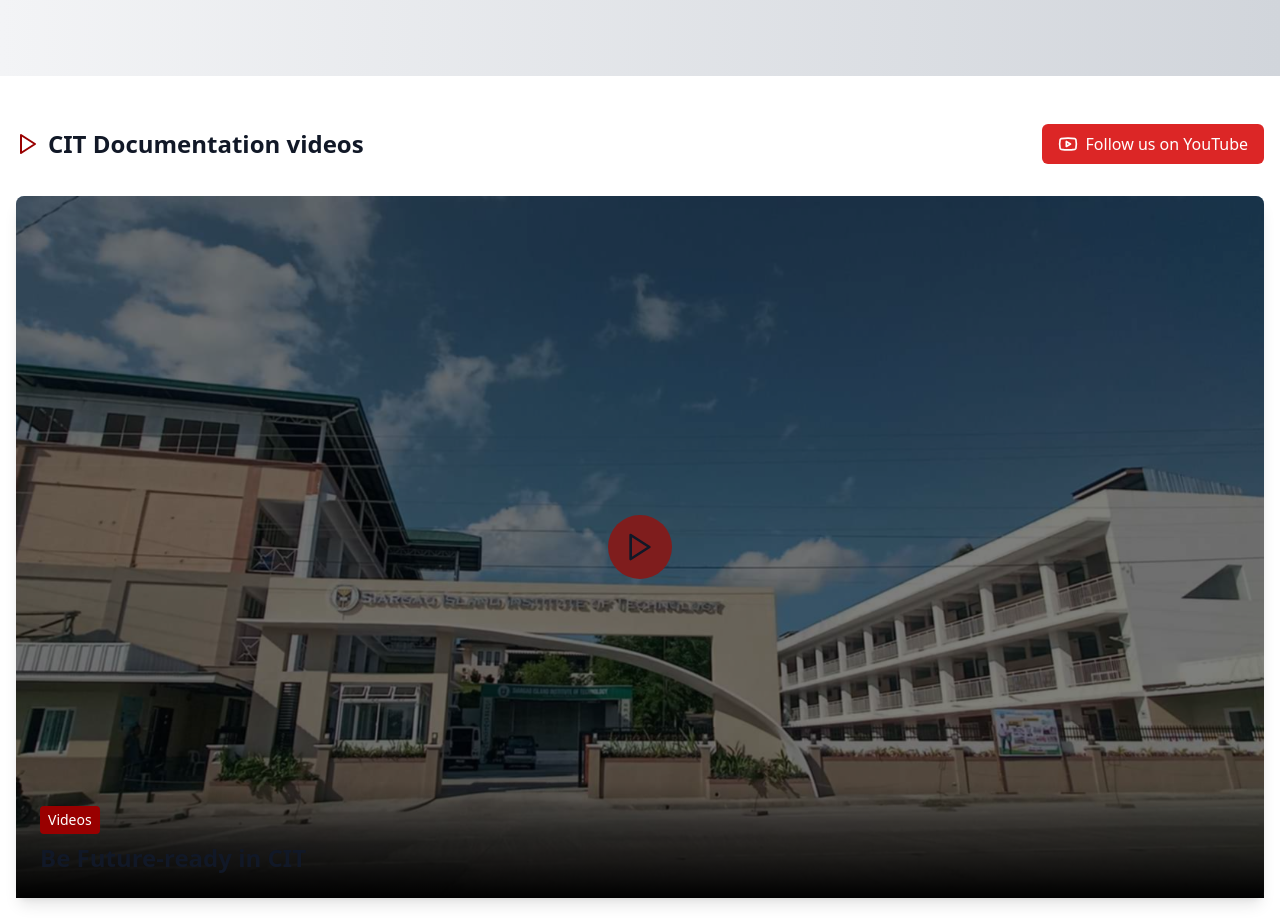
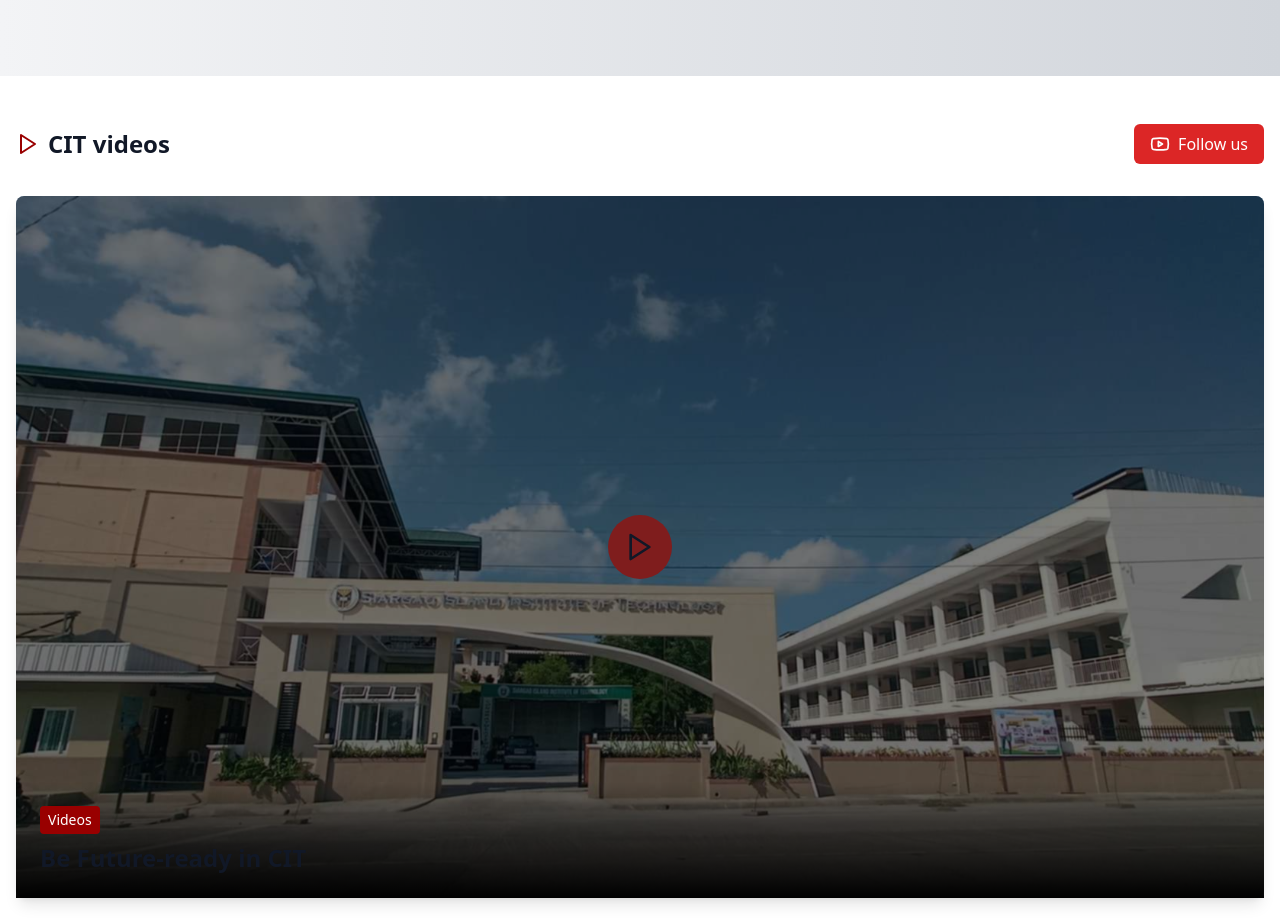
Before and after one commit to JoshCreatives/CITTechFront, a React (Vite) app: page / in a window 1280 px wide. Shown: the part 3440-4361 px from the top of the page. Built offline with nearby package versions, Linux system fonts and the light colour scheme.

Commit message:
update videoshow

```diff
--- a/src/components/VideoShowcase.tsx
+++ b/src/components/VideoShowcase.tsx
@@ -51,7 +51,7 @@
         >
           <div className="flex items-center gap-2">
             <Play className="h-6 w-6 text-maroon-600 dark:text-maroon-400" />
-            <h2 className="text-2xl font-bold">CIT Documentation videos</h2>
+            <h2 className="text-2xl font-bold">CIT videos</h2>
           </div>
           <a
             href="https://youtube.com"
@@ -60,7 +60,7 @@
             className="flex items-center gap-2 bg-red-600 hover:bg-red-700 dark:bg-red-700 dark:hover:bg-red-800 text-white px-4 py-2 rounded-md transition-colors"
           >
             <Youtube className="h-5 w-5" />
-            Follow us on YouTube
+            Follow us
           </a>
         </motion.div>
 
```
